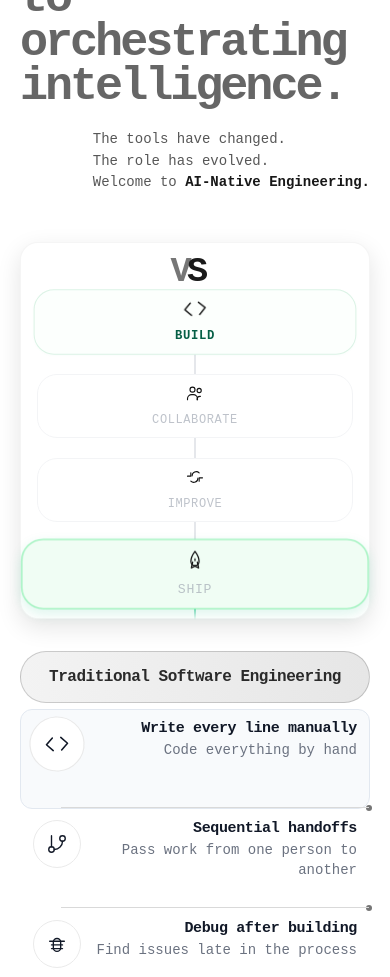
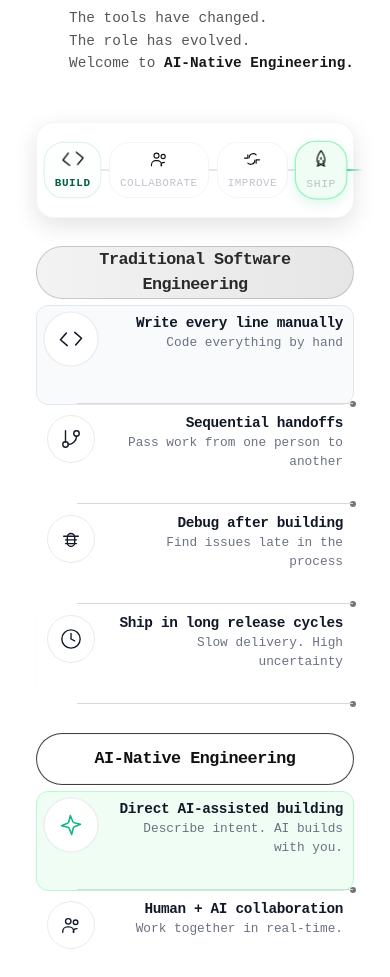
Before and after one commit to manikantac4/VybeAI, a React (Vite) app: page / in a window 390 px wide. Shown: the part 1020-1997 px from the top of the page. Built offline with nearby package versions, Linux system fonts and the light colour scheme; a web font is replaced by a local one.

Commit message:
design updated for home page

```diff
--- a/src/components/Evolution.jsx
+++ b/src/components/Evolution.jsx
@@ -33,7 +33,30 @@ function CompareIcon({ name }) {
 const EASE_OUT = 'cubic-bezier(0.16, 1, 0.3, 1)'
 const EASE_SPRING = 'cubic-bezier(0.34, 1.56, 0.64, 1)'
 
-function Row({ item, modern, visible, index, hovered, activeStage, onHover, onLeave }) {
+// Single source of truth for "are we on a phone-sized screen" — every
+// layout decision below reads from this instead of relying on CSS media
+// queries, because most of this component's layout is inline-styled and
+// inline styles beat any external stylesheet's media query. Doing the
+// responsive branching in JS keeps behavior guaranteed rather than hoping
+// a class-based override wins the specificity fight.
+function useIsMobile(breakpoint = 768) {
+  const [isMobile, setIsMobile] = useState(
+    () => typeof window !== 'undefined' && window.innerWidth <= breakpoint
+  )
+
+  useEffect(() => {
+    if (typeof window === 'undefined') return
+    const mq = window.matchMedia(`(max-width: ${breakpoint}px)`)
+    const handleChange = (e) => setIsMobile(e.matches)
+    handleChange(mq)
+    mq.addEventListener('change', handleChange)
+    return () => mq.removeEventListener('change', handleChange)
+  }, [breakpoint])
+
+  return isMobile
+}
+
+function Row({ item, modern, visible, index, hovered, activeStage, onHover, onLeave, isMobile }) {
   const isHovered = hovered === index
   const isStageActive = activeStage === index
 
@@ -42,18 +65,19 @@ function Row({ item, modern, visible, index, hovered, activeStage, onHover, onLe
       className="compare-row"
       onMouseEnter={() => onHover(index)}
       onMouseLeave={onLeave}
+      onClick={() => onHover(index)}
       style={{
         display: 'flex',
         alignItems: 'flex-start',
-        gap: 14,
-        padding: '10px 12px',
+        gap: isMobile ? 10 : 14,
+        padding: isMobile ? '9px 10px' : '10px 12px',
         borderRadius: '12px',
         backgroundColor: isStageActive ? (modern ? '#f0fdf4' : '#f8fafc') : (isHovered ? '#f4f4f5' : 'transparent'),
         border: `1px solid ${isStageActive ? (modern ? '#bbf7d0' : '#e2e8f0') : 'transparent'}`,
         opacity: visible ? 1 : 0,
         transform: visible
           ? (isHovered ? `translate(${modern ? 8 : -8}px, -2px)` : 'translateX(0)')
-          : `translateX(${modern ? 28 : -28}px)`,
+          : `translateX(${isMobile ? 0 : (modern ? 28 : -28)}px)`,
         transition: `all 0.4s ${EASE_OUT}`,
         transitionDelay: visible ? `${index * 90}ms` : '0ms',
         willChange: 'transform, opacity, background-color',
@@ -63,6 +87,7 @@ function Row({ item, modern, visible, index, hovered, activeStage, onHover, onLe
       <div
         className="compare-icon"
         style={{
+          flexShrink: 0,
           transform: isHovered || isStageActive ? 'scale(1.15) rotate(-4deg)' : 'scale(1) rotate(0deg)',
           transition: `transform 0.4s ${EASE_SPRING}`,
           color: modern && (isStageActive || isHovered) ? '#10b981' : '#111827'
@@ -71,8 +96,8 @@ function Row({ item, modern, visible, index, hovered, activeStage, onHover, onLe
         <CompareIcon name={item[0]} />
       </div>
       <div className="compare-content">
-        <h4 style={{ margin: 0, fontWeight: 600, color: '#111827' }}>{item[1]}</h4>
-        <p style={{ margin: '2px 0 0 0', color: '#6b7280', fontSize: '0.875rem' }}>{item[2]}</p>
+        <h4 style={{ margin: 0, fontWeight: 600, color: '#111827', fontSize: isMobile ? '0.9rem' : undefined }}>{item[1]}</h4>
+        <p style={{ margin: '2px 0 0 0', color: '#6b7280', fontSize: isMobile ? '0.8rem' : '0.875rem' }}>{item[2]}</p>
       </div>
     </div>
   )
@@ -86,6 +111,7 @@ export default function Evolution() {
   const [hovered, setHovered] = useState({ trad: null, modern: null })
   const [activeStage, setActiveStage] = useState(-1)
   const [isPaused, setIsPaused] = useState(false)
+  const isMobile = useIsMobile()
 
   useEffect(() => {
     const el = sectionRef.current
@@ -133,9 +159,18 @@ export default function Evolution() {
           80% { opacity: 1; }
           100% { top: 100%; opacity: 0; }
         }
+        @keyframes flowPulseHorizontal {
+          0% { left: 0%; opacity: 0; }
+          30% { opacity: 1; }
+          80% { opacity: 1; }
+          100% { left: 100%; opacity: 0; }
+        }
       `}</style>
 
-      <div className="comparison-inner">
+      <div
+        className="comparison-inner"
+        style={{ padding: isMobile ? '0 16px' : undefined, boxSizing: 'border-box' }}
+      >
         <div
           className="comparison-head"
           style={{
@@ -144,25 +179,37 @@ export default function Evolution() {
             transition: `opacity 0.8s ${EASE_OUT}, transform 0.8s ${EASE_OUT}`,
           }}
         >
-          <h2 className="text-[#111]">
+          <h2 className="text-[#111]" style={{ fontSize: isMobile ? 'clamp(1.6rem, 7vw, 2.1rem)' : undefined, lineHeight: isMobile ? 1.2 : undefined }}>
             From writing code<br /><span className="text-[#666]">to orchestrating intelligence.</span>
           </h2>
-          <p className="text-[#444]">
+          <p className="text-[#444]" style={{ fontSize: isMobile ? '0.9rem' : undefined, lineHeight: isMobile ? 1.55 : undefined }}>
             The tools have changed.<br />The role has evolved.<br />Welcome to <b className="text-[#111]">AI-Native Engineering.</b>
           </p>
         </div>
 
-        <div className="comparison-layout">
+        <div
+          className="comparison-layout"
+          style={{
+            display: 'flex',
+            flexDirection: isMobile ? 'column' : 'row',
+            alignItems: isMobile ? 'stretch' : undefined,
+            gap: isMobile ? 28 : undefined,
+            width: '100%',
+            boxSizing: 'border-box',
+          }}
+        >
           {/* Traditional Side */}
           <div
             className="comparison-side"
             style={{
+              width: isMobile ? '100%' : undefined,
+              flex: isMobile ? '1 1 auto' : undefined,
               opacity: inView ? 1 : 0,
-              transform: inView ? 'translateX(0)' : 'translateX(-24px)',
+              transform: inView ? 'translateX(0)' : `translateX(${isMobile ? 0 : -24}px)`,
               transition: `opacity 0.7s ${EASE_OUT}, transform 0.7s ${EASE_OUT}`,
             }}
           >
-            <h3>Traditional Software Engineering</h3>
+            <h3 style={{ fontSize: isMobile ? '1.05rem' : undefined }}>Traditional Software Engineering</h3>
             <div className="compare-list">
               {traditional.map((item, i) => (
                 <Row
@@ -172,6 +219,7 @@ export default function Evolution() {
                   visible={inView}
                   hovered={hovered.trad}
                   activeStage={activeStage}
+                  isMobile={isMobile}
                   onHover={(idx) => {
                     setHovered((h) => ({ ...h, trad: idx }))
                     setActiveStage(idx)
@@ -186,9 +234,21 @@ export default function Evolution() {
           <div
             className="comparison-spine"
             aria-label="Compared by building, collaboration, improvement and shipping"
-            style={{ position: 'relative', display: 'flex', flexDirection: 'column', alignItems: 'center' }}
+            style={{
+              position: 'relative',
+              display: 'flex',
+              flexDirection: isMobile ? 'row' : 'column',
+              alignItems: 'center',
+              justifyContent: isMobile ? 'center' : undefined,
+              width: isMobile ? '100%' : undefined,
+              padding: isMobile ? '8px 0' : undefined,
+              gap: isMobile ? 12 : undefined,
+            }}
           >
-            {/* Connecting Vertical Flow Line */}
+            {!isMobile && (
+              /* Connecting Vertical Flow Line — only makes sense once the two
+                 sides sit next to each other; on mobile everything stacks, so
+                 this is replaced with a horizontal divider line instead. */
               <div
                 style={{
                   position: 'absolute',
@@ -213,7 +273,37 @@ export default function Evolution() {
                   }}
                 />
               </div>
+            )}
 
+            {isMobile && (
+              /* Compact horizontal divider standing in for the vertical
+                 spine line, sitting behind the stage pills. */
+              <div
+                style={{
+                  position: 'absolute',
+                  left: '4%',
+                  right: '4%',
+                  height: '2px',
+                  background: '#e5e7eb',
+                  zIndex: 0,
+                  borderRadius: '2px',
+                  opacity: inView ? 1 : 0,
+                  transition: 'opacity 0.8s ease'
+                }}
+              >
+                <div
+                  style={{
+                    position: 'absolute',
+                    height: '100%',
+                    width: '40px',
+                    background: 'linear-gradient(to right, transparent, #10b981, transparent)',
+                    animation: 'flowPulseHorizontal 2.4s cubic-bezier(0.4, 0, 0.6, 1) infinite',
+                  }}
+                />
+              </div>
+            )}
+
+            {!isMobile && (
               <div
                 className="comparison-vs"
                 style={{
@@ -227,8 +317,20 @@ export default function Evolution() {
               >
                 <span>V</span>S
               </div>
+            )}
 
-            <div className="comparison-stages" style={{ zIndex: 1, gap: '20px', display: 'flex', flexDirection: 'column' }}>
+            <div
+              className="comparison-stages"
+              style={{
+                zIndex: 1,
+                gap: isMobile ? '8px' : '20px',
+                display: 'flex',
+                flexDirection: isMobile ? 'row' : 'column',
+                flexWrap: isMobile ? 'wrap' : 'nowrap',
+                justifyContent: isMobile ? 'center' : undefined,
+                width: isMobile ? '100%' : undefined,
+              }}
+            >
               {stages.map(([icon, label], i) => {
                 const isActive = activeStage === i
                 return (
@@ -238,20 +340,20 @@ export default function Evolution() {
                     onClick={() => handleStageClick(i)}
                     style={{
                       cursor: 'pointer',
-                      padding: '8px 12px',
+                      padding: isMobile ? '6px 10px' : '8px 12px',
                       borderRadius: '20px',
                       background: isActive ? '#f0fdf4' : '#ffffff',
                       border: `1px solid ${isActive ? '#86efac' : '#f3f4f6'}`,
                       boxShadow: isActive ? '0 4px 12px rgba(16, 185, 129, 0.15)' : 'none',
                       opacity: inView ? 1 : 0,
                       transform: inView
-                        ? `translateY(0) scale(${isActive ? 1.1 : 1})`
-                        : 'translateY(14px) scale(1)',
+                        ? `translateY(0) scale(${isActive ? (isMobile ? 1.05 : 1.1) : 1})`
+                        : `translateY(${isMobile ? 0 : 14}px) scale(1)`,
                       transition: `all 0.4s ${EASE_SPRING}`,
                       transitionDelay: inView ? `${380 + i * 120}ms` : '0ms',
                       display: 'flex',
                       alignItems: 'center',
-                      gap: '8px'
+                      gap: isMobile ? '6px' : '8px'
                     }}
                   >
                     <div
@@ -269,8 +371,9 @@ export default function Evolution() {
                         color: isActive ? '#065f46' : '#9ca3af',
                         opacity: isActive ? 1 : 0.65,
                         transition: 'opacity 0.4s ease, color 0.4s ease',
-                        fontSize: '0.75rem',
-                        letterSpacing: '0.05em'
+                        fontSize: isMobile ? '0.68rem' : '0.75rem',
+                        letterSpacing: '0.05em',
+                        whiteSpace: 'nowrap',
                       }}
                     >
                       {label}
@@ -285,12 +388,14 @@ export default function Evolution() {
           <div
             className="comparison-side comparison-side-new"
             style={{
+              width: isMobile ? '100%' : undefined,
+              flex: isMobile ? '1 1 auto' : undefined,
               opacity: inView ? 1 : 0,
-              transform: inView ? 'translateX(0)' : 'translateX(24px)',
+              transform: inView ? 'translateX(0)' : `translateX(${isMobile ? 0 : 24}px)`,
               transition: `opacity 0.7s ${EASE_OUT}, transform 0.7s ${EASE_OUT}`,
             }}
           >
-            <h3>AI-Native Engineering</h3>
+            <h3 style={{ fontSize: isMobile ? '1.05rem' : undefined }}>AI-Native Engineering</h3>
             <div className="compare-list">
               {native.map((item, i) => (
                 <Row
@@ -301,6 +406,7 @@ export default function Evolution() {
                   visible={inView}
                   hovered={hovered.modern}
                   activeStage={activeStage}
+                  isMobile={isMobile}
                   onHover={(idx) => {
                     setHovered((h) => ({ ...h, modern: idx }))
                     setActiveStage(idx)
--- a/src/components/Hero.jsx
+++ b/src/components/Hero.jsx
@@ -187,7 +187,7 @@ export default function Hero() {
   return (
     <section
       id="top"
-      className="relative flex min-h-screen items-center justify-center overflow-hidden px-6 md:px-12 bg-[#fafafa]"
+      className="relative flex min-h-[78vh] md:min-h-screen items-center justify-center overflow-hidden px-6 md:px-12 bg-[#fafafa]"
     >
       <motion.div
         className="pointer-events-none fixed inset-0 z-[40] backdrop-blur-3xl bg-[#fafafa]/70"
@@ -232,7 +232,7 @@ export default function Hero() {
         />
       </motion.div>
 
-      <div className="relative z-10 mx-auto flex w-full max-w-[1200px] flex-col items-center text-center md:items-start md:text-left mt-12">
+      <div className="relative z-10 mx-auto flex w-full max-w-[1200px] flex-col items-center text-center md:items-start md:text-left mt-6 md:mt-12">
         <motion.div
           variants={container}
           initial="hidden"
```
Lines whose indentation alone changed are shown as unchanged.
